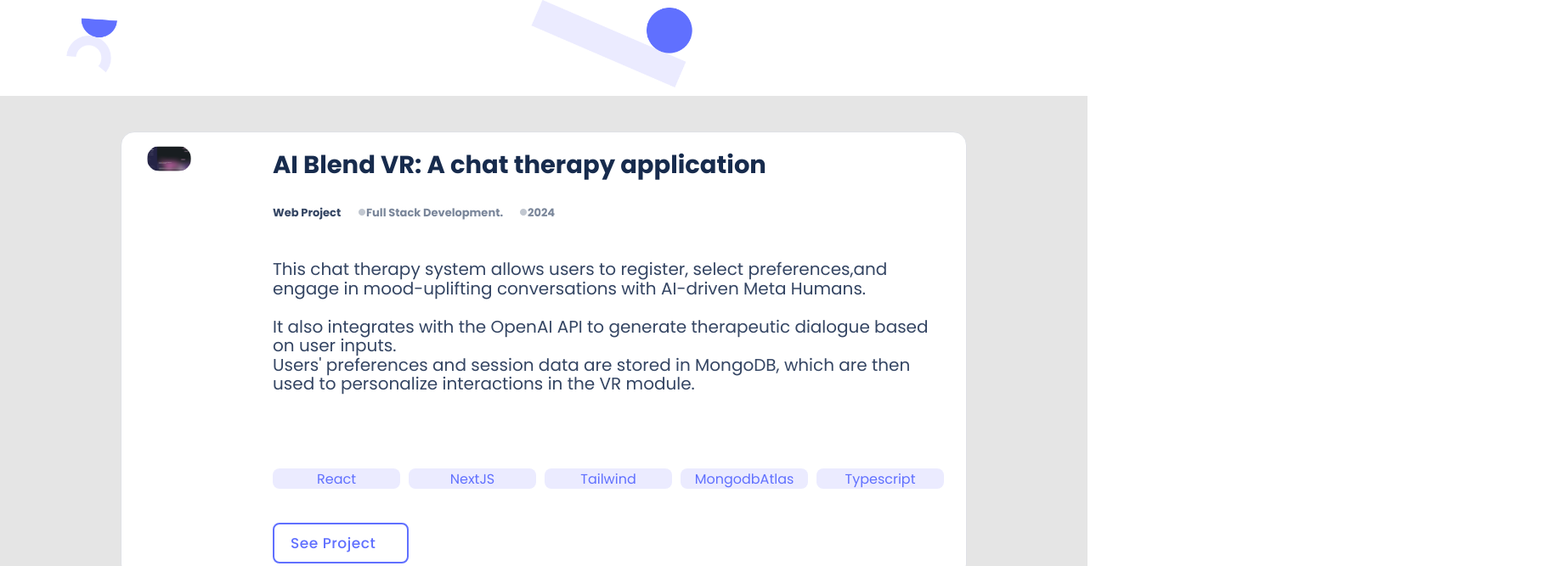
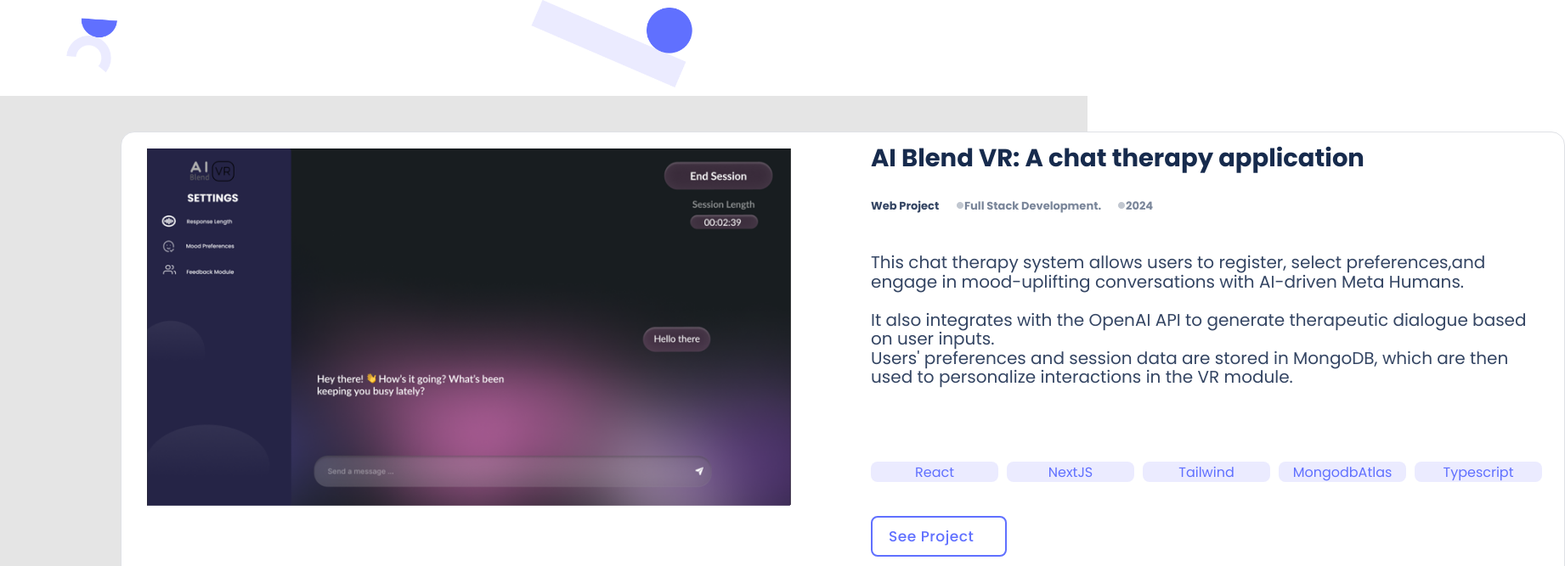
Before and after one commit to TalhaBruh/My-Portfolio, a website: page index.html in a window 1280 px wide. Shown: the part 719-1386 px from the top of the page at 85% size, 1842 px wide, since content can reach past the window. Drawn offline with Linux system fonts and the light colour scheme.

Commit message:
height: 1000px;   width: 776px;

```diff
--- a/style.css
+++ b/style.css
@@ -239,13 +239,14 @@
   border-radius: 16px;
   border: 1px solid rgb(223, 225, 230);
   margin: 60px auto;
-  padding: 16px 0;
+  padding: 8px 0;
   flex-direction: row;
 }
 
 .container > figure {
-  margin: 0 30px;
-  flex: 1;
+  margin: 0 20px;
+  height: 1000px;
+  width: 776px;
 }
 
 .popup_body img {
```
